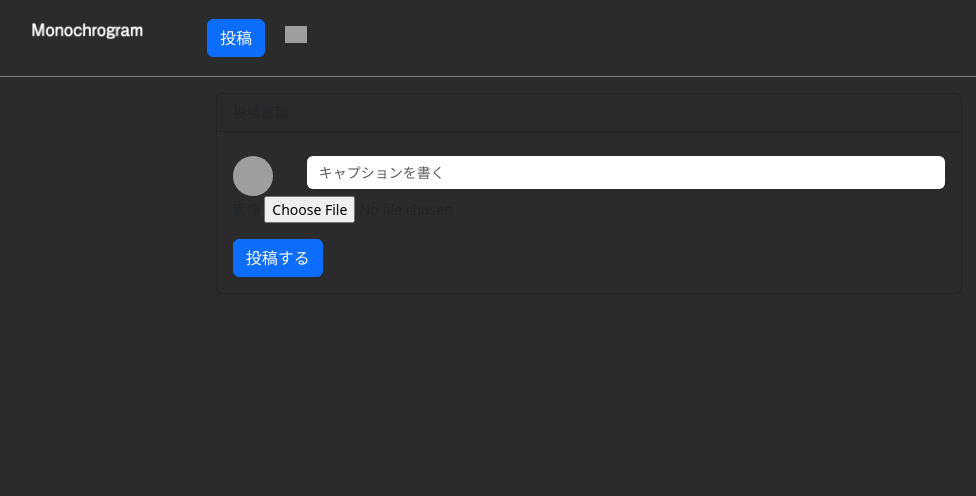
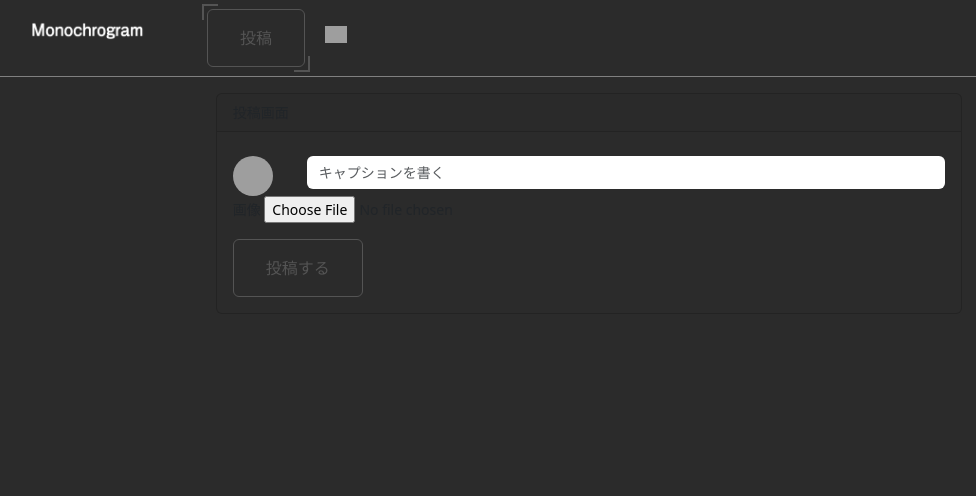
Before and after one commit to base1551/Monochrogram, a Rails app: page /posts/new in a window 1280 px wide. Shown: the top 496 px of the page, without its empty margins (51-1027 px from the left). Run offline with Rails 7, Linux system fonts and the light colour scheme; the visitor is signed in with stand-in values (Sample User, id 1); style sheets or scripts are compiled from the project's sources; some libraries are stand-ins or nearby versions; grey boxes are pictures that could not be loaded.

Commit message:
ボタンの変更

```diff
--- a/app/assets/stylesheets/common.scss
+++ b/app/assets/stylesheets/common.scss
@@ -14,3 +14,59 @@ body {
   margin:0;
   padding:0;
 }
+
+.button_h1 {
+  text-decoration: none;
+  display: inline-block;
+  padding: 1em 2em;
+  color: #545454;
+  background: transparent;
+  border-width: 1px;
+  border-style: solid;
+  border-color: #545454;
+  position: relative;
+  transition: all 0.6s ease-in-out;
+  text-align: center;
+  cursor: pointer;
+}
+
+.button_h1:before,
+.button_h1:after{
+  content: '';
+  display: block;
+  position: absolute;
+  border-color: #545454;
+  box-sizing: border-box;
+  border-style: solid;
+  width: 1em;
+  height: 1em;
+  transition: all 0.3s ease-in-out;
+}
+
+.button_h1:before{
+  top: -6px;
+  left: -6px;
+  border-width: 2px 0 0 2px;
+  z-index: 1;
+}
+
+.button_h1:after{
+  bottom: -6px;
+  right: -6px;
+  border-width: 0 2px 2px 0;
+  z-index: 1;
+}
+
+.button_h1:hover:before,
+.button_h1:hover:after {
+  width: calc(100% + 12px);
+  height: calc(100% + 12px);
+  border-color: #545454;
+}
+
+.button_h1:hover {
+  text-decoration: none;
+  color: #fff;
+  background-color: #454545;
+  border-color: #fff;
+  }
--- a/app/assets/stylesheets/users/devise.scss
+++ b/app/assets/stylesheets/users/devise.scss
@@ -11,8 +11,6 @@
   max-width: auto;
   background-size: 400px!important;
 }
-
-
 
 .logo-explanation {
   font-size: 15px;
--- a/app/views/devise/registrations/edit.html.erb
+++ b/app/views/devise/registrations/edit.html.erb
@@ -23,7 +23,7 @@
             <%= f.password_field :password_confirmation, autofocus: "off", class: "form-control" %>
           </div>
 
-          <%= f.submit "変更する", class: "btn btn-primary" %>
+          <%= f.submit "変更する", class: "btn button_h1" %>
         <% end %>
       </div>
     </div>
--- a/app/views/devise/registrations/new.html.erb
+++ b/app/views/devise/registrations/new.html.erb
@@ -23,7 +23,7 @@
       </div>
 
       <div class="actions">
-        <%= f.submit "新規登録", class: "btn btn-primary w-100" %>
+        <%= f.submit "新規登録", class: "btn button_h1 w-100" %>
       </div>
       <% end %>
 
--- a/app/views/devise/sessions/new.html.erb
+++ b/app/views/devise/sessions/new.html.erb
@@ -21,7 +21,7 @@
       </div>
 
       <div class="actions">
-        <%= f.submit "ログイン", class: "btn btn-primary w-100" %>
+        <%= f.submit "ログイン", class: "btn button_h1 w-100" %>
       </div>
       <% end %>
 
@@ -35,7 +35,7 @@
       </div>
 
       <div class="actions">
-        <%= f.submit "簡単ログイン", class: "btn btn-info w-100" %>
+        <%= f.submit "簡単ログイン", class: "btn button_h1 w-100" %>
       </div>
       <% end %>
 
--- a/app/views/pages/home.html.erb
+++ b/app/views/pages/home.html.erb
@@ -3,4 +3,4 @@
 <% end %>
 
 <p>このページは仮のトップページ</p>
-<%= link_to "仮のボタン" , "#", class: "btn btn-primary" %>,
+<%= link_to "仮のボタン" , "#", class: "btn button_h1" %>,
--- a/app/views/partial/_navbar.html.erb
+++ b/app/views/partial/_navbar.html.erb
@@ -8,7 +8,7 @@
         <div class="collapse navbar-collapse" id="navbarSupportedContent">
           <ul class="navbar-nav ml-md-auto align-items-center">
             <li>
-              <%= link_to "投稿", new_post_path, class: "btn btn-primary"%>
+              <%= link_to "投稿", new_post_path, class: "btn button_h1"%>
             </li>
             <li>
               <%= link_to "", user_path(current_user), class: "nav-link commonNavIcon profile-icon"%>
--- a/app/views/posts/new.html.erb
+++ b/app/views/posts/new.html.erb
@@ -21,7 +21,7 @@
             <% end %>
 
           </div>
-          <%= f.submit "投稿する", class: "btn btn-primary" %>
+          <%= f.submit "投稿する", class: "btn button_h1" %>
         <% end %>
       </div>
     </div>
```
